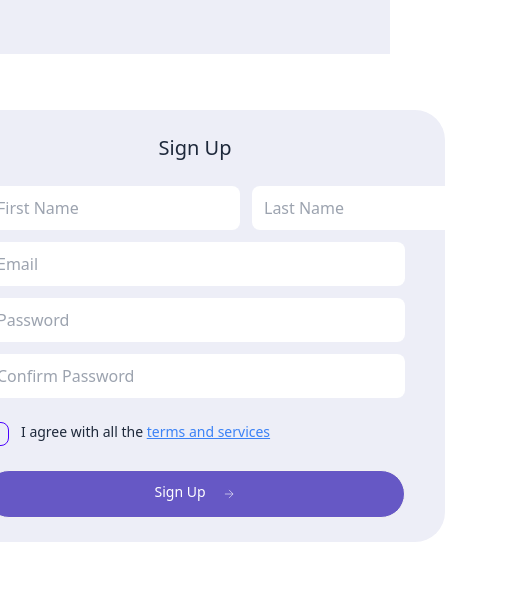
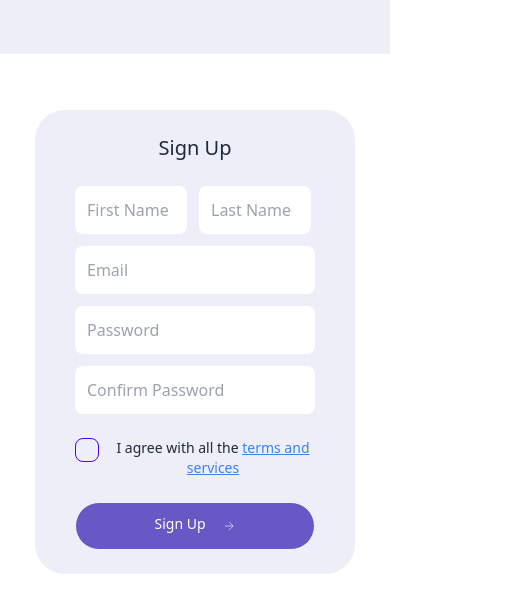
Before and after one commit to Neaz-mq/template-store, a React (Vite) app: page /sign-up in a window 390 px wide. Shown: the part 151-743 px from the top of the page, 507 px wide, since content can reach past the window. Built offline with nearby package versions, Linux system fonts and the light colour scheme.

Commit message:
sellersignup form responsive  done

```diff
--- a/src/pages/SellerSignUp/SellerSignUpForm/SellerSignUpForm.css
+++ b/src/pages/SellerSignUp/SellerSignUpForm/SellerSignUpForm.css
@@ -1,8 +1,3 @@
-
-
-.inputField {
-    width: 420px;
-    border-radius: .5rem;
-    padding: 10px .75rem;
-    outline-color: var(--fallback-p, oklch(var(--p) / 1));
+.inputField{
+        outline-color: var(--fallback-p, oklch(var(--p) / 1));
 }
--- a/src/pages/SellerSignUp/SellerSignUpForm/SellerSignUpForm.jsx
+++ b/src/pages/SellerSignUp/SellerSignUpForm/SellerSignUpForm.jsx
@@ -3,16 +3,23 @@ import './SellerSignUpForm.css'
 const SellerSignUpForm = () => {
     return (
         <div>
-            <div className="min-h-[calc(100vh-450px)] flex items-center justify-center mb-20 mt-4 ">
-                <form className="w-fit min-h-[400px] bg-[#EDEEF7] text-center px-10 py-6 rounded-[30px] mt-10">
+            <div className="lg:min-h-[calc(100vh-450px)] flex items-center justify-center mb-20 mt-4 ">
+                <form className="lg:w-fit w-80 min-h-[400px] bg-[#EDEEF7] text-center px-10 py-6 rounded-[30px] mt-10  lg:-ml-0">
                     <h3 className="text-xl font-medium font-['__gellix_0bf537, __gellix_Fallback_0bf537'] text-slate-800 mb-6">Sign Up</h3>
                     <div className="flex flex-col gap-3 mb-3">
-                        <div className="max-w-[280px] lg:max-w-[350px] flex gap-3">
-                            <input className="inputField w-full" placeholder="First Name" type="text" />
-                            <input className="inputField w-full" placeholder="Last Name" type="text" />
-                        </div><input className="inputField" placeholder="Email" type="email" />
-                        <input className="inputField" placeholder="Password" type="password" />
-                        <input className="inputField" placeholder="Confirm Password" type="password" />
+                        <div className="max-w-72 lg:max-w-[350px] flex gap-3">
+                            <input className="inputField hidden lg:block lg:w-full rounded-lg outline-[#7666E3]" placeholder="First Name" type="text" />
+                            <input className="lg:hidden w-28 lg:w-full rounded-lg outline-[#7666E3] p-3" placeholder="First Name" type="text" />
+                            <input className="inputField  w-28 hidden lg:block lg:w-full  rounded-lg outline-[#7666E3]" placeholder="Last Name" type="text" />
+                            <input className="lg:hidden w-28 lg:w-full  rounded-lg outline-[#7666E3] p-3" placeholder="Last Name" type="text" />
+                        </div>
+                        <input className="inputField hidden lg:block lg:w-96 w-36 py-2.5 rounded-lg" placeholder="Email" type="email" />
+                        <input className="lg:hidden p-3 rounded-lg" placeholder="Email" type="email" />
+                        <input className="inputField lg:w-96 w-36 py-2.5 hidden lg:block rounded-lg " placeholder="Password" type="password" />
+                        <input className="lg:hidden p-3 rounded-lg" placeholder="Password" type="password" />
+
+                        <input className="inputField lg:w-96  py-2.5 hidden lg:block rounded-lg" placeholder="Confirm Password" type="password" />
+                        <input className="lg:hidden p-3 rounded-lg" placeholder="Confirm Password" type="password" />
                     </div>
                     <div className="form-control py-3"><label className="flex gap-3">
                         <input className="checkbox checkbox-primary" type="checkbox" /><span className="label-text font-medium font-['__gellix_0bf537, __gellix_Fallback_0bf537'] text-slate-800">I agree with all the <a href="#" className="text-blue-500 underline">terms and services</a></span></label>
```
